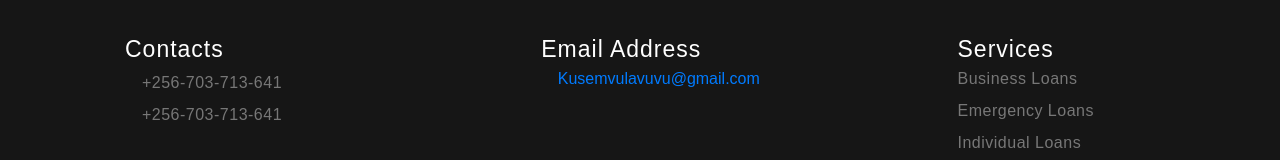
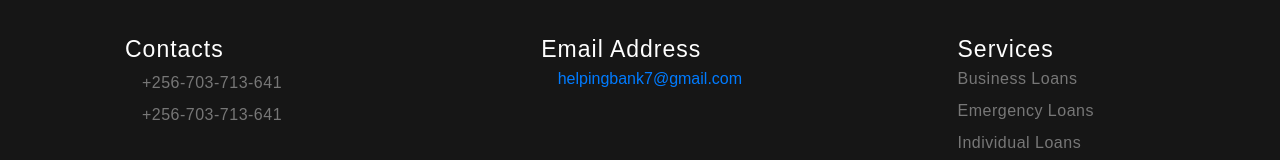
Before and after one commit to TroyMoses/helping_bank, a Next.js app: page /contact in a window 1280 px wide. Shown: the part 1092-1252 px from the top of the page. Built offline with nearby package versions, Linux system fonts and the light colour scheme; a web font is replaced by a local one.

Commit message:
Changed the email address and links in footer

```diff
--- a/app/about/page.jsx
+++ b/app/about/page.jsx
@@ -8,7 +8,7 @@ import adv from 'app/public/assets/advantages.jpg';
 
 export default function AboutPage() {
 
-    const emailAddress = 'Kusemvulavuvu@gmail.com'
+    const emailAddress = 'helpingbank7@gmail.com'
 
     return (
         <div className="h-screen w-screen">
@@ -214,18 +214,18 @@ export default function AboutPage() {
                                     <span className="fa mr-1 fa-envelope text-gray-500"></span>
                                 </div>
                                 <div>
-                                    <a href={`mailto:${emailAddress}`}>Kusemvulavuvu@gmail.com</a>
+                                    <a href={`mailto:${emailAddress}`}>helpingbank7@gmail.com</a>
                                 </div>
                             </div>
                         </div>
                         <div className="col-lg-3 col-sm-6 footer-top">
                             <h4 className="mb-1 w3f_title">Services</h4>
                             <ul className="list-w3">
-                                <li><a href="services.html">Business Loans</a></li>
-                                <li className="my-2"><a href="services.html">Emergency Loans</a></li>
-                                <li className="my-2"><a href="services.html">Individual Loans</a></li>
-                                <li className=""><a href="services.html">Quick Simple Loans</a></li>
-                                <li className=""><a href="services.html">Tuition Fees </a></li>
+                                <li><Link href="/services">Business Loans</Link></li>
+                                <li className="my-2"><Link href="/services">Emergency Loans</Link></li>
+                                <li className="my-2"><Link href="/services">Individual Loans</Link></li>
+                                <li className=""><Link href="/services">Quick Simple Loans</Link></li>
+                                <li className=""><Link href="/services">Tuition Fees </Link></li>
                             </ul>
                         </div>
                     </div>
--- a/app/contact/page.jsx
+++ b/app/contact/page.jsx
@@ -49,7 +49,7 @@ export default function ContactPage() {
     }, [client]);
 
 
-    const emailAddress = 'Kusemvulavuvu@gmail.com'
+    const emailAddress = 'helpingbank7@gmail.com'
 
     return (
         <div className="h-screen w-screen">
@@ -174,18 +174,18 @@ export default function ContactPage() {
                                     <span className="fa mr-1 fa-envelope text-gray-500"></span>
                                 </div>
                                 <div>
-                                    <a href={`mailto:${emailAddress}`}>Kusemvulavuvu@gmail.com</a>
+                                    <a href={`mailto:${emailAddress}`}>helpingbank7@gmail.com</a>
                                 </div>
                             </div>
                         </div>
                         <div className="col-lg-3 col-sm-6 footer-top">
                             <h4 className="mb-1 w3f_title">Services</h4>
                             <ul className="list-w3">
-                                <li><a href="services.html">Business Loans</a></li>
-                                <li className="my-2"><a href="services.html">Emergency Loans</a></li>
-                                <li className="my-2"><a href="services.html">Individual Loans</a></li>
-                                <li className=""><a href="services.html">Quick Simple Loans</a></li>
-                                <li className=""><a href="services.html">Tuition Fees </a></li>
+                                <li><Link href="/services">Business Loans</Link></li>
+                                <li className="my-2"><Link href="/services">Emergency Loans</Link></li>
+                                <li className="my-2"><Link href="/services">Individual Loans</Link></li>
+                                <li className=""><Link href="/services">Quick Simple Loans</Link></li>
+                                <li className=""><Link href="/services">Tuition Fees </Link></li>
                             </ul>
                         </div>
                     </div>
--- a/app/page.jsx
+++ b/app/page.jsx
@@ -2,7 +2,7 @@ import Link from "next/link";
 
 export default function HomePage() {
 
-    const emailAddress = 'Kusemvulavuvu@gmail.com'
+    const emailAddress = 'helpingbank7@gmail.com'
 
     return (
         <div className="h-screen w-screen">
@@ -106,18 +106,18 @@ export default function HomePage() {
                                     <span className="fa mr-1 fa-envelope text-gray-500"></span>
                                 </div>
                                 <div>
-                                    <a href={`mailto:${emailAddress}`}>Kusemvulavuvu@gmail.com</a>
+                                    <a href={`mailto:${emailAddress}`}>helpingbank7@gmail.com</a>
                                 </div>
                             </div>
                         </div>
                         <div className="col-lg-3 col-sm-6 footer-top">
                             <h4 className="mb-1 w3f_title">Services</h4>
                             <ul className="list-w3">
-                                <li><a href="services.html">Business Loans</a></li>
-                                <li className="my-2"><a href="services.html">Emergency Loans</a></li>
-                                <li className="my-2"><a href="services.html">Individual Loans</a></li>
-                                <li className=""><a href="services.html">Quick Simple Loans</a></li>
-                                <li className=""><a href="services.html">Tuition Fees </a></li>
+                                <li><Link href="/services">Business Loans</Link></li>
+                                <li className="my-2"><Link href="/services">Emergency Loans</Link></li>
+                                <li className="my-2"><Link href="/services">Individual Loans</Link></li>
+                                <li className=""><Link href="/services">Quick Simple Loans</Link></li>
+                                <li className=""><Link href="/services">Tuition Fees </Link></li>
                             </ul>
                         </div>
                     </div>
--- a/app/services/page.jsx
+++ b/app/services/page.jsx
@@ -10,7 +10,7 @@ import personal from 'app/public/assets/personal_banking.jpeg';
 
 export default function ServicesPage() {
 
-    const emailAddress = 'Kusemvulavuvu@gmail.com'
+    const emailAddress = 'helpingbank7@gmail.com'
 
     return (
         <div className="h-screen w-screen">
@@ -248,18 +248,18 @@ export default function ServicesPage() {
                                     <span className="fa mr-1 fa-envelope text-gray-500"></span>
                                 </div>
                                 <div>
-                                    <a href={`mailto:${emailAddress}`}>Kusemvulavuvu@gmail.com</a>
+                                    <a href={`mailto:${emailAddress}`}>helpingbank7@gmail.com</a>
                                 </div>
                             </div>
                         </div>
                         <div className="col-lg-3 col-sm-6 footer-top">
                             <h4 className="mb-1 w3f_title">Services</h4>
                             <ul className="list-w3">
-                                <li><a href="services.html">Business Loans</a></li>
-                                <li className="my-2"><a href="services.html">Emergency Loans</a></li>
-                                <li className="my-2"><a href="services.html">Individual Loans</a></li>
-                                <li className=""><a href="services.html">Quick Simple Loans</a></li>
-                                <li className=""><a href="services.html">Tuition Fees </a></li>
+                                <li><Link href="/services">Business Loans</Link></li>
+                                <li className="my-2"><Link href="/services">Emergency Loans</Link></li>
+                                <li className="my-2"><Link href="/services">Individual Loans</Link></li>
+                                <li className=""><Link href="/services">Quick Simple Loans</Link></li>
+                                <li className=""><Link href="/services">Tuition Fees </Link></li>
                             </ul>
                         </div>
                     </div>
```
